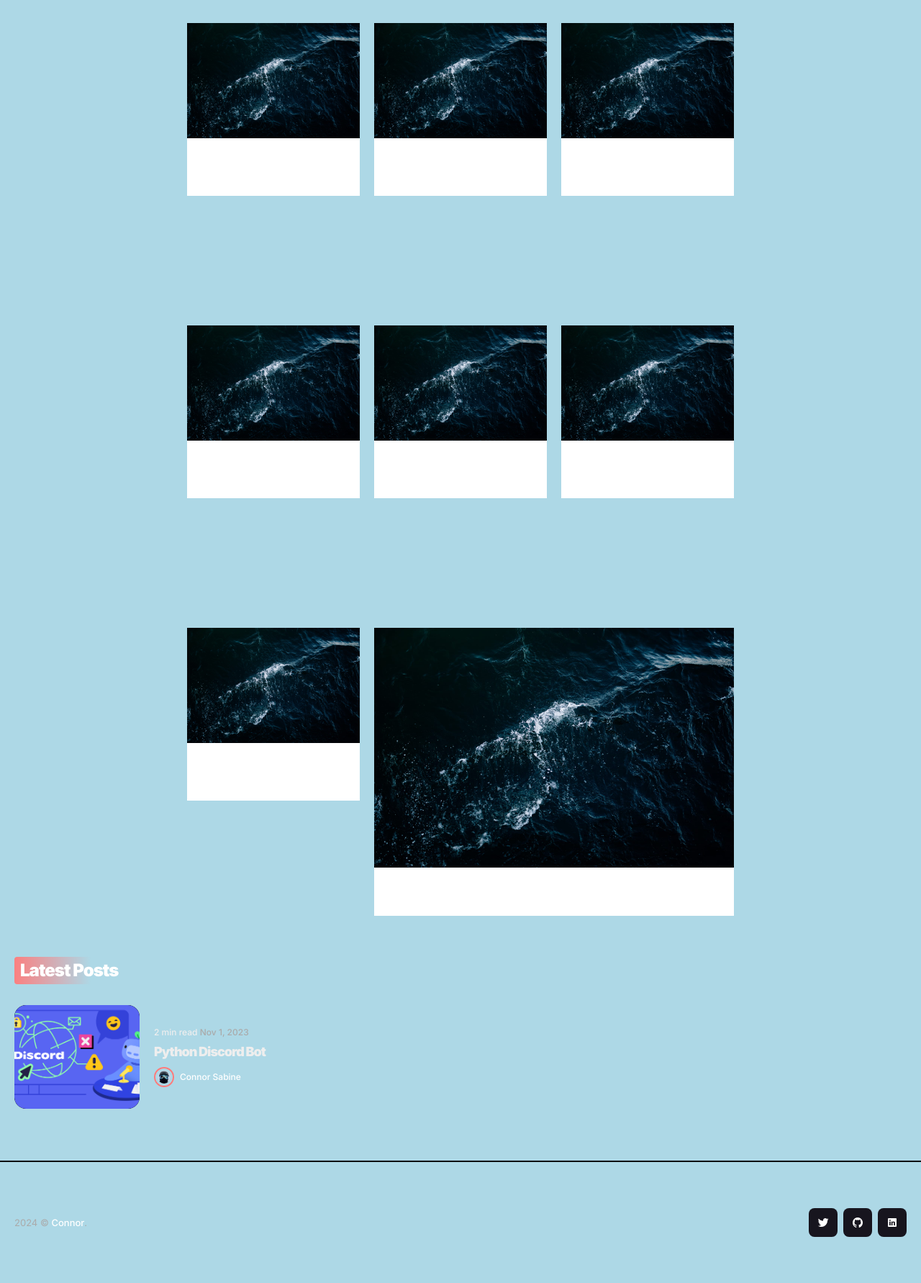
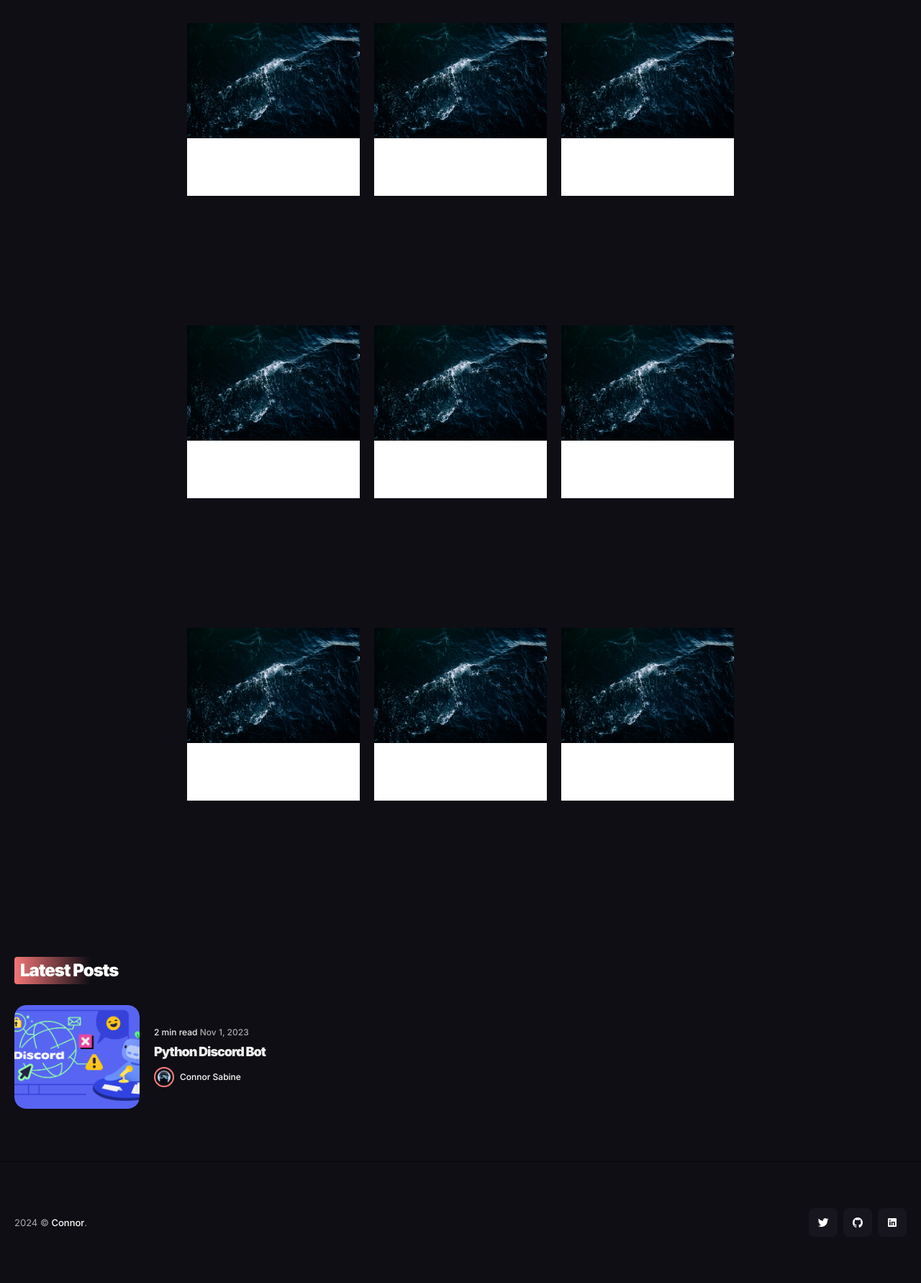
Before and after one commit to connorsabine/connorsabine.github.io, a Jekyll site: the page built from _pages/games.html, in a window 1280 px wide. Shown: the part 664-2446 px from the top of the page at 72% size. Built offline with Jekyll 4.4.1, drawn with Linux system fonts in a browser that asks for light colours; nearby versions of some CDN libraries.

Commit message:
[UPDATE] grid.css

```diff
--- a/_pages/games.html
+++ b/_pages/games.html
@@ -19,6 +19,7 @@
     <div><img src="/images/games/01.jpg" alt="Image"></div>
     <div><img src="/images/games/01.jpg" alt="Image"></div>
     <div><img src="/images/games/01.jpg" alt="Image"></div>
+    <div><img src="/images/games/01.jpg" alt="Image"></div>
   </div>
 </body>
 </html>
--- a/css/grid.css
+++ b/css/grid.css
@@ -1,7 +1,3 @@
-body {
-    background: lightblue;
-  }
-
   .grid {
     display: grid;
     grid-template-columns: 1fr 1fr 1fr;
@@ -16,12 +12,6 @@
     background: white;
   }
 
-  .grid div:last-child:nth-child(3n - 1) {
-    grid-column: span 2;
-    height: auto;
-    padding-bottom: 0;
-  }
-
   @media (max-width: 400px) {
     .grid {
       grid-template-columns: 1fr;
```
